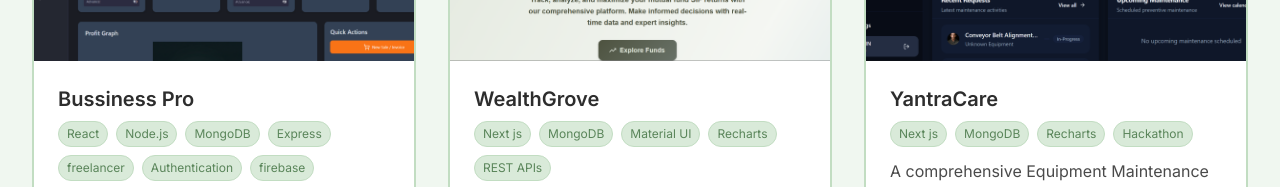
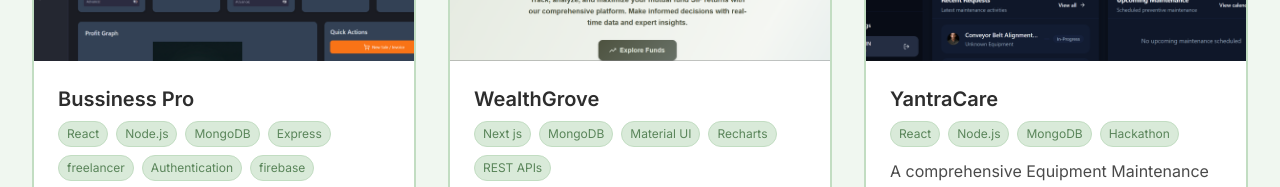
Before and after one commit to PARTH-JADAV20/my-portfolio-website, a React (Vite) app: page / in a window 1280 px wide. Shown: the part 2020-2207 px from the top of the page. Built offline with nearby package versions, Linux system fonts and the light colour scheme; no server answers.

Commit message:
feat: update project tags for improved clarity and relevance in portfolio

```diff
--- a/src/Components/Projects.jsx
+++ b/src/Components/Projects.jsx
@@ -69,7 +69,7 @@
       preview: "https://yantra-care.vercel.app/",
       github: "https://github.com/PARTH-JADAV20/YantraCare",
       image: img1,
-      tags: ["Next js", "MongoDB", "Recharts", "Hackathon"]
+      tags: ["React","Node.js", "MongoDB", "Hackathon"]
     },
     {
       title: "LeetCode-Smart-Analysis",
```
